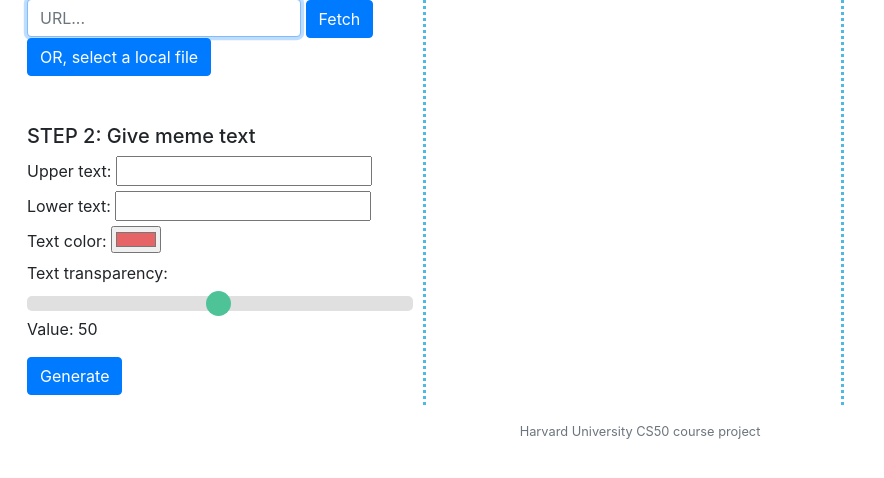
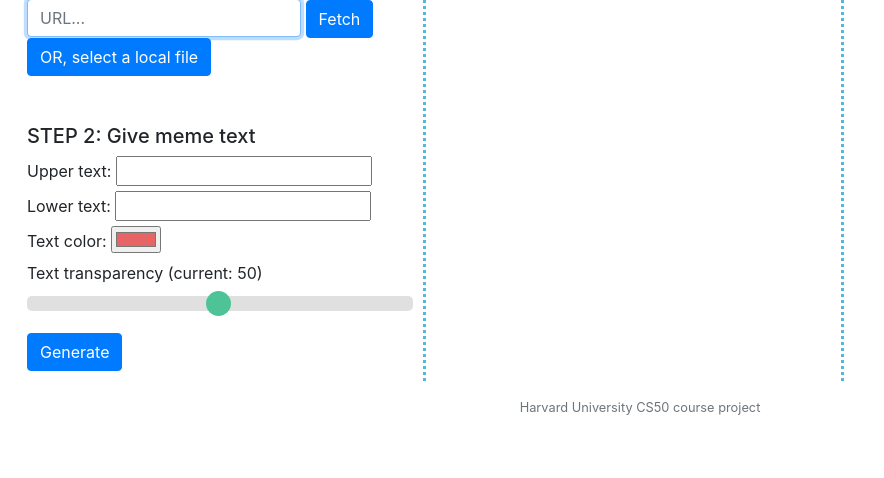
Before and after one commit to aleksiheikkila/cs50_project-meme-generator, a Flask app: page / in a window 1280 px wide. Shown: the part 138-616 px from the top of the page, without its empty margins (0-884 px from the left). Run offline with Flask 2, Linux system fonts and the light colour scheme; some libraries are stand-ins or nearby versions.

Commit message:
Fix layout

```diff
--- a/templates/index.html
+++ b/templates/index.html
@@ -68,9 +68,8 @@
 
 
                             <div class="slidecontainer">
-                                <label for="transparency">Text transparency:</label>
+                                <label for="transparency">Text transparency (current: <span id="transparency_val"></span>) </label>
                                 <input type="range" min="1" max="100" value="50" class="slider" id="transparency_slider" name="transparency">
-                                <p>Value: <span id="transparency_val"></span></p>
                             </div>
 
                         </div>
```
